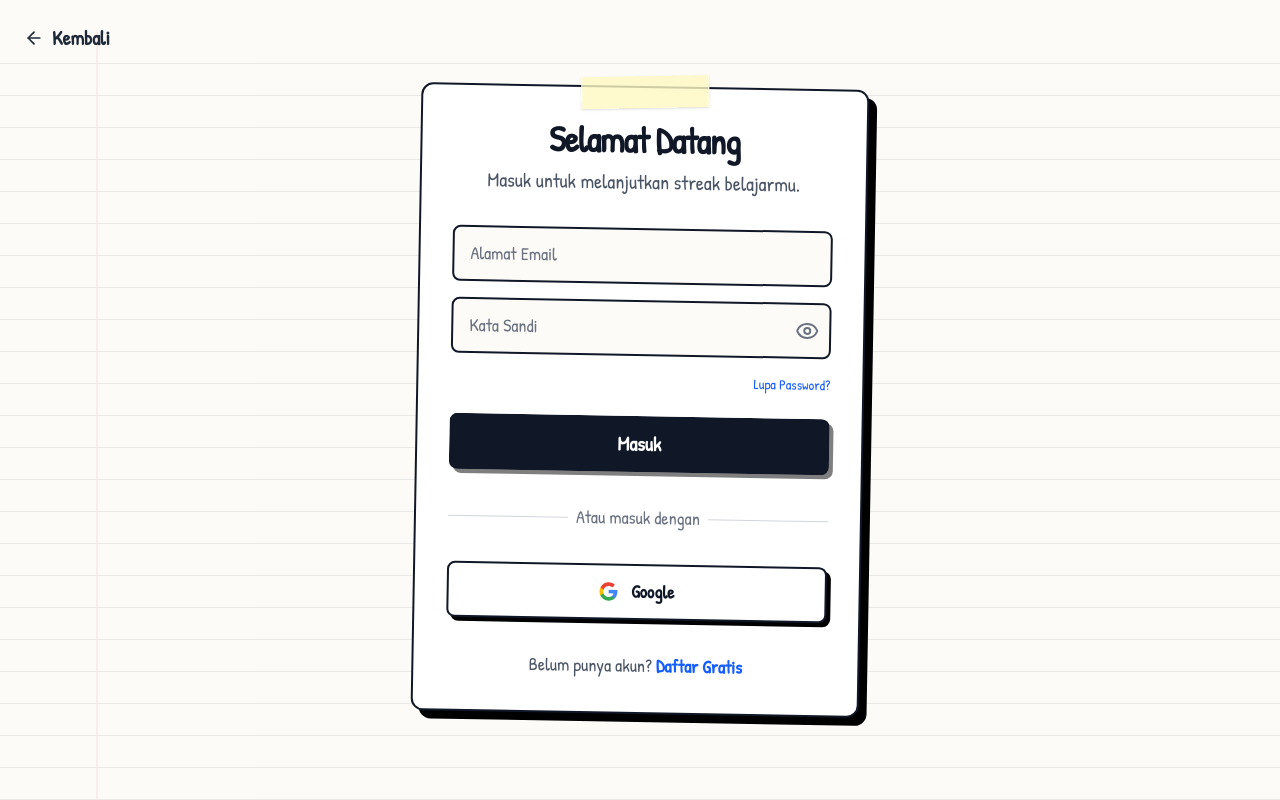
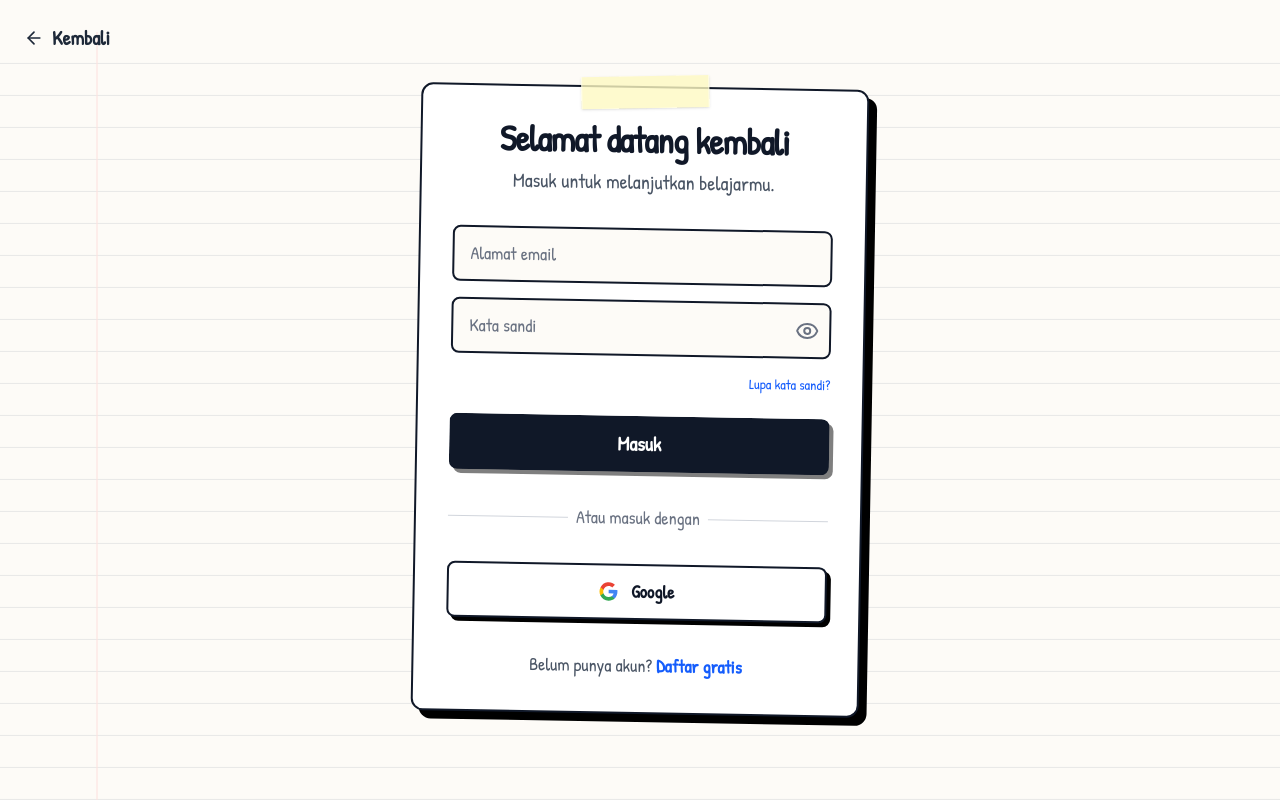
Before and after one commit to siaptempur6801/siap-tempur, a Next.js app: page /login in a window 1280 px wide. Built offline with nearby package versions, Linux system fonts and the light colour scheme; no server answers.

Commit message:
refactor(px): normalize login UX copy

```diff
--- a/components/auth/LoginForm.tsx
+++ b/components/auth/LoginForm.tsx
@@ -47,13 +47,15 @@ export default function LoginForm({ returnTo }: { returnTo: string }) {
             } else if (result?.error) {
                 toast.error(result.error)
             } else {
-                toast.success('Login Berhasil!', {
-                    description: 'Selamat datang kembali!'
+                toast.success('Berhasil masuk', {
+                    description: 'Lanjutkan belajarmu.'
                 })
                 router.push(resolvePostLoginRedirect(safeReturnTo))
             }
         } catch {
-            toast.error('Terjadi kesalahan saat login')
+            toast.error('Belum bisa masuk', {
+                description: 'Coba lagi beberapa saat.'
+            })
         } finally {
             setLoading(false)
         }
@@ -67,13 +69,15 @@ export default function LoginForm({ returnTo }: { returnTo: string }) {
             if (result.error) {
                 toast.error(result.error)
             } else {
-                toast.success('Email verifikasi dikirim ulang!', {
-                    description: 'Cek kotak masuk atau spam email Anda.'
+                toast.success('Email verifikasi sudah dikirim', {
+                    description: 'Cek kotak masuk atau folder spam email kamu.'
                 })
                 setUnverifiedEmail(null) // Hide the resend button to prevent spam
             }
         } catch {
-            toast.error('Gagal mengirim ulang email')
+            toast.error('Email verifikasi belum bisa dikirim', {
+                description: 'Coba lagi beberapa saat.'
+            })
         } finally {
             setLoading(false)
         }
@@ -91,7 +95,9 @@ export default function LoginForm({ returnTo }: { returnTo: string }) {
                 setLoading(false)
             }
         } catch {
-            toast.error('Gagal menghubungkan ke Google')
+            toast.error('Belum bisa masuk dengan Google', {
+                description: 'Coba lagi beberapa saat.'
+            })
             setLoading(false)
         }
     }
@@ -102,8 +108,8 @@ export default function LoginForm({ returnTo }: { returnTo: string }) {
             <div className="absolute -top-3 left-1/2 -translate-x-1/2 w-32 h-8 bg-yellow-100/80 border-l border-r border-white/50 shadow-sm -rotate-2"></div>
 
             <div className="text-center">
-                <h2 className="font-handwriting text-4xl font-bold tracking-tight text-gray-900">Selamat Datang</h2>
-                <p className="mt-2 text-gray-600 font-handwriting text-xl">Masuk untuk melanjutkan streak belajarmu.</p>
+                <h2 className="font-handwriting text-4xl font-bold tracking-tight text-gray-900">Selamat datang kembali</h2>
+                <p className="mt-2 text-gray-600 font-handwriting text-xl">Masuk untuk melanjutkan belajarmu.</p>
             </div>
 
             <form onSubmit={handleSubmit(onSubmit)} className="mt-8 space-y-6">
@@ -117,7 +123,7 @@ export default function LoginForm({ returnTo }: { returnTo: string }) {
                             </div>
                             <div className="ml-3">
                                 <p className="text-yellow-700 font-handwriting text-lg">
-                                    Email Anda belum diverifikasi. Cek inbox atau klik tombol di bawah.
+                                    Email kamu belum diverifikasi. Cek kotak masuk atau kirim ulang email verifikasi.
                                 </p>
                                 <div className="mt-2">
                                     <button
@@ -126,7 +132,7 @@ export default function LoginForm({ returnTo }: { returnTo: string }) {
                                         disabled={loading}
                                         className="text-sm font-bold text-yellow-700 hover:text-yellow-600 underline decoration-wavy"
                                     >
-                                        <span className="font-handwriting text-lg">Kirim Ulang Email Verifikasi</span>
+                                        <span className="font-handwriting text-lg">Kirim ulang email verifikasi</span>
                                     </button>
                                 </div>
                             </div>
@@ -136,14 +142,14 @@ export default function LoginForm({ returnTo }: { returnTo: string }) {
 
                 <div className="space-y-4">
                     <div>
-                        <label htmlFor="email-address" className="sr-only">Email address</label>
+                        <label htmlFor="email-address" className="sr-only">Alamat email</label>
                         <input
                             id="email-address"
                             type="email"
                             autoComplete="email"
                             {...register('email')}
                             className={`relative block w-full rounded-lg border-2 bg-[#fdfbf7] px-4 py-3 text-gray-900 placeholder-gray-500 focus:outline-none focus:ring-0 sm:text-lg font-handwriting ${errors.email ? 'border-red-500 focus:border-red-500' : 'border-gray-900 focus:border-blue-600'}`}
-                            placeholder="Alamat Email"
+                            placeholder="Alamat email"
                         />
                         {errors.email && (
                             <p className="mt-1 text-sm text-red-600 font-handwriting">{errors.email.message}</p>
@@ -151,14 +157,14 @@ export default function LoginForm({ returnTo }: { returnTo: string }) {
                     </div>
                     <div>
                         <div className="relative">
-                            <label htmlFor="password" className="sr-only">Password</label>
+                            <label htmlFor="password" className="sr-only">Kata sandi</label>
                             <input
                                 id="password"
                                 type={showPassword ? "text" : "password"}
                                 autoComplete="current-password"
                                 {...register('password')}
                                 className={`relative block w-full rounded-lg border-2 bg-[#fdfbf7] px-4 py-3 pr-12 text-gray-900 placeholder-gray-500 focus:outline-none focus:ring-0 sm:text-lg font-handwriting ${errors.password ? 'border-red-500 focus:border-red-500' : 'border-gray-900 focus:border-blue-600'}`}
-                                placeholder="Kata Sandi"
+                                placeholder="Kata sandi"
                             />
                             <button
                                 type="button"
@@ -174,7 +180,7 @@ export default function LoginForm({ returnTo }: { returnTo: string }) {
                     </div>
                     <div className="flex justify-end mt-1">
                         <Link href="/forgot-password" className="text-sm font-handwriting text-blue-600 hover:underline decoration-wavy">
-                            Lupa Password?
+                            Lupa kata sandi?
                         </Link>
                     </div>
                 </div>
@@ -186,7 +192,7 @@ export default function LoginForm({ returnTo }: { returnTo: string }) {
                         className="group relative flex w-full justify-center items-center gap-2 rounded-lg bg-gray-900 px-4 py-3 text-xl font-bold font-handwriting text-white hover:bg-blue-600 hover:border-gray-900 focus:outline-none focus:ring-2 focus:ring-gray-900 focus:ring-offset-2 transition-all border-2 border-transparent shadow-[4px_4px_0px_0px_rgba(0,0,0,0.5)] active:shadow-none active:translate-x-[2px] active:translate-y-[2px] disabled:opacity-50 disabled:cursor-not-allowed"
                     >
                         {loading && <Loader2 className="animate-spin" size={24} />}
-                        {loading ? 'Sedang Masuk...' : 'Masuk'}
+                        {loading ? 'Memproses...' : 'Masuk'}
                     </button>
                 </div>
             </form>
@@ -221,7 +227,7 @@ export default function LoginForm({ returnTo }: { returnTo: string }) {
                             fill="#FBBC05"
                         />
                         <path
-                            d="M12 5.38c1.62 0 3.06.56 4.21 1.64l3.15-3.15C17.45 2.09 14.97 1 12 1 7.7 1 3.99 3.47 2.18 7.07l3.66 2.84c.87-2.6 3.3-4.53 6.16-4.53z"
+                            d="M12 5.38c1.62 0 3.06.56 4.21 1.64l3.15-3.15C17.45 2.09 14.97 1 12 1 7.7 0 3.99 3.47 2.18 7.07l3.66 2.84c.87-2.6 3.3-4.53 6.16-4.53z"
                             fill="#EA4335"
                         />
                     </svg>
@@ -232,7 +238,7 @@ export default function LoginForm({ returnTo }: { returnTo: string }) {
             <div className="text-center text-lg font-handwriting">
                 <span className="text-gray-600">Belum punya akun? </span>
                 <Link href={`/register?returnTo=${encodeURIComponent(safeReturnTo)}`} className="font-bold text-blue-600 hover:underline decoration-wavy">
-                    Daftar Gratis
+                    Daftar gratis
                 </Link>
             </div>
         </div>
```
